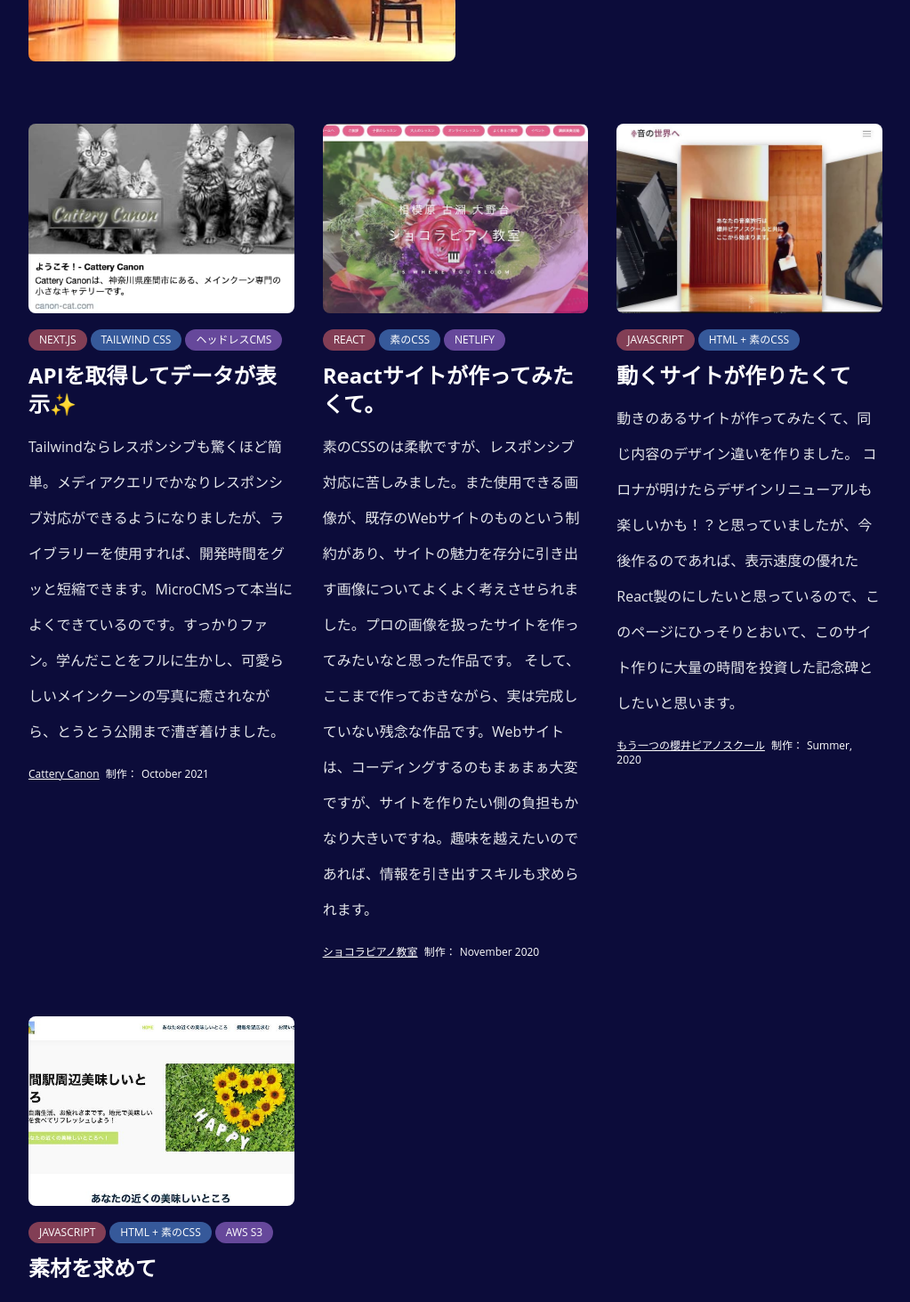
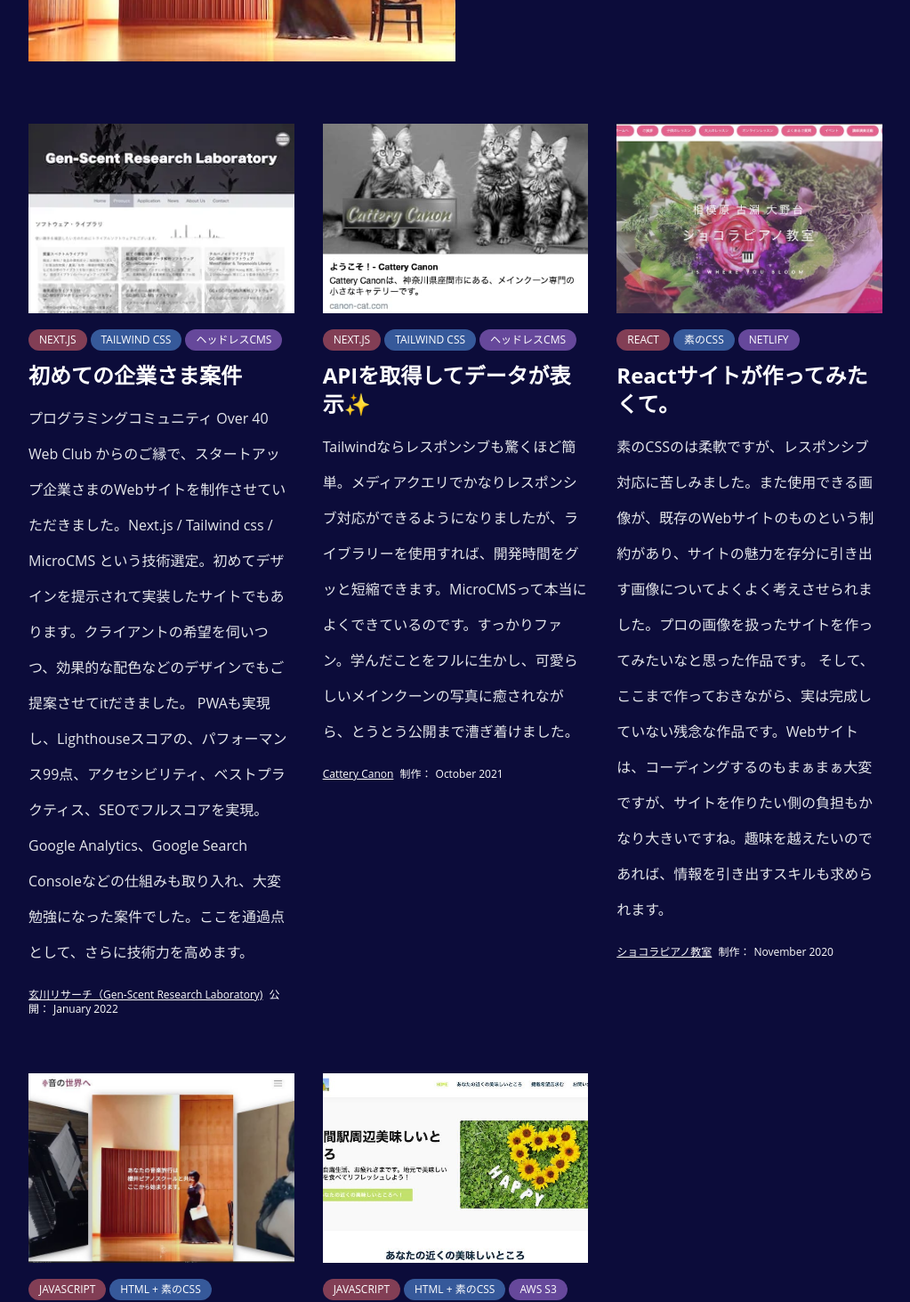
Before and after one commit to yoko-at-home/yoko-2021, a Next.js app: page /websites in a window 1280 px wide. Shown: the part 840-2303 px from the top of the page at 89% size, without its empty margins (248-1271 px from the left). Built offline with nearby package versions, Linux system fonts and the light colour scheme.

Commit message:
Gen-scent追加

```diff
--- a/src/pages/websites.js
+++ b/src/pages/websites.js
@@ -27,7 +27,7 @@ const websites = () => {
                   width={700}
                   height={500}
                   alt='櫻井ピアノスクール'
-                  className='object-cover w-full h-full max-h-64 sm:max-h-96 rounded-lg'
+                  className='object-cover w-full h-full max-h-64 sm:max-h-96'
                   src='/pic_piano01.jpg'
                 />
               </a>
@@ -60,6 +60,53 @@ const websites = () => {
           <div className='grid grid-cols-12 gap-x-8 gap-y-16 sm:px-5 pb-10'>
             <div className='flex flex-col col-span-12 sm:col-span-6 xl:col-span-4 items-start space-y-3'>
               <a
+                href='https://www.gen-scent.com/'
+                target='_blank'
+                rel='noopener noreferrer'
+                className='block'
+              >
+                <Image
+                  width={700}
+                  height={500}
+                  alt='Gen-Scent Research Laboratory様Webサイト'
+                  className='object-cover overflow-hidden mb-2 w-full max-h-56'
+                  src='/images/web-genscent.webp'
+                />
+              </a>
+              <div className='flex flex-row'>
+                <SkillTag spanColor='red'>Next.js</SkillTag>
+                <SkillTag spanColor='blue'>Tailwind css</SkillTag>
+                <SkillTag spanColor='purple'>ヘッドレスCMS</SkillTag>
+              </div>
+              <h2 className='text-lg sm:text-xl md:text-2xl font-bold'>
+                初めての企業さま案件
+              </h2>
+              <p
+                id='blog'
+                className='text-sm md:text-lg lg:text-base leading-7 lg:leading-10 text-gray-200 '
+              >
+                プログラミングコミュニティ Over 40 Web Club
+                からのご縁で、スタートアップ企業さまのWebサイトを制作させていただきました。Next.js
+                / Tailwind css / <a href='https://microcms.io/'>MicroCMS</a>{" "}
+                という技術選定。初めてデザインを提示されて実装したサイトでもあります。クライアントの希望を伺いつつ、効果的な配色などのデザインでもご提案させてitだきました。
+                PWAも実現し、Lighthouseスコアの、パフォーマンス99点、アクセシビリティ、ベストプラクティス、SEOでフルスコアを実現。
+                Google Analytics、Google Search
+                Consoleなどの仕組みも取り入れ、大変勉強になった案件でした。ここを通過点として、さらに技術力を高めます。
+              </p>
+              <p className='pt-2 text-xs font-medium'>
+                <a
+                  href='https://www.gen-scent.com/'
+                  target='_blank'
+                  rel='noopener noreferrer'
+                  className='mr-1 underline'
+                >
+                  玄川リサーチ（Gen-Scent Research Laboratory)
+                </a>{" "}
+                公開：<span className='mx-1'>January 2022</span>
+              </p>
+            </div>
+            <div className='flex flex-col col-span-12 sm:col-span-6 xl:col-span-4 items-start space-y-3'>
+              <a
                 href='https://canon-cat.com'
                 target='_blank'
                 rel='noopener noreferrer'
@@ -68,8 +115,8 @@ const websites = () => {
                 <Image
                   width={700}
                   height={500}
-                  alt='Cattery Cannon'
-                  className='object-cover overflow-hidden mb-2 w-full max-h-56 rounded-lg'
+                  alt='Cattery Canon様Webサイト'
+                  className='object-cover overflow-hidden mb-2 w-full max-h-56'
                   src='/images/web-canoncat.jpg'
                 />
               </a>
@@ -94,7 +141,7 @@ const websites = () => {
               </p>
               <p className='pt-2 text-xs font-medium'>
                 <a
-                  href='https://cattery-canon.vercel.app/'
+                  href='https://cattery-canon.com/'
                   target='_blank'
                   rel='noopener noreferrer'
                   className='mr-1 underline'
@@ -119,7 +166,7 @@ const websites = () => {
                   width={700}
                   height={500}
                   alt='ショコラピアノ教室'
-                  className='object-cover overflow-hidden mb-2 w-full max-h-56 rounded-lg shadow-sm'
+                  className='object-cover overflow-hidden mb-2 w-full max-h-56 shadow-sm'
                   src='/pic_piano02.jpg'
                 />
               </a>
@@ -154,7 +201,7 @@ const websites = () => {
                   width={700}
                   height={500}
                   alt='もう一つの櫻井ピアノスクール'
-                  className='object-cover overflow-hidden mb-2 w-full max-h-56 rounded-lg shadow-sm'
+                  className='object-cover overflow-hidden mb-2 w-full max-h-56 shadow-sm'
                   src='/pic_piano03.jpg'
                 />
               </a>
@@ -196,7 +243,7 @@ const websites = () => {
                   width={700}
                   height={500}
                   alt='座間駅周辺美味しいところ'
-                  className='object-cover overflow-hidden mb-2 w-full max-h-56 rounded-lg shadow-sm'
+                  className='object-cover overflow-hidden mb-2 w-full max-h-56 shadow-sm'
                   src='/pic_web_zama.jpg'
                 />
               </a>
@@ -223,64 +270,6 @@ const websites = () => {
                 制作：<span className='mx-1'>May 2020</span>
               </p>
             </div>
-
-            {/* <div className='flex flex-col col-span-12 sm:col-span-6 xl:col-span-4 items-start space-y-3'>
-              <a href='#_' className='block'>
-                <Image
-                  width={700}
-                  height={500}
-                  alt='Cattery Cannon(仮)'
-                  className='object-cover overflow-hidden mb-2 w-full max-h-56 rounded-lg'
-                  src='/pic_microcms.jpg'
-                />
-              </a>
-              <div className='inline-block items-center py-1.5 px-3 text-xs font-medium leading-none text-white uppercase bg-gray-800 rounded-full'>
-                <span>Business</span>
-              </div>
-              <h2 className='text-lg sm:text-xl md:text-2xl font-bold'>
-                Simple Time Management
-              </h2>
-              <p className='text-sm text-gray-200 md:text-lg lg:text-base leading-7 lg:leading-10 '>
-                Managing your time can make the difference between getting ahead
-                in life or staying exactly where you are.
-              </p>
-              <p className='pt-2 text-xs font-medium'>
-                <a href='#_' className='mr-1 underline'>
-                  Scott Reedman
-                </a>{" "}
-                · <span className='mx-1'>May 18, 2021</span> ·{" "}
-                <span className='mx-1 text-gray-600'>3 min. read</span>
-              </p>
-            </div> */}
-
-            {/* <div className='flex flex-col col-span-12 sm:col-span-6 xl:col-span-4 items-start space-y-3'>
-              <a href='#_' className='block'>
-                <Image
-                  width={700}
-                  height={500}
-                  alt='bbbb'
-                  className='object-cover overflow-hidden mb-2 w-full max-h-56 rounded-lg'
-                  src='/pic01.jpg'
-                />
-              </a>
-              <div className='inline-block items-center py-1.5 px-3 text-xs font-medium leading-none text-white uppercase bg-yellow-400 rounded-full'>
-                <span>Nutrition</span>
-              </div>
-              <h2 className='text-lg sm:text-xl md:text-2xl font-bold'>
-                The Fruits Life
-              </h2>
-              <p className='text-sm text-gray-200 md:text-lg lg:text-base leading-7 lg:leading-10 '>
-                Take a moment and enjoy to enjoy the many fruits of life.
-                Relaxation and a healthy diet can go a long way.
-              </p>
-              <p className='pt-2 text-xs font-medium'>
-                <a href='#_' className='mr-1 underline'>
-                  Jake Caldwell
-                </a>{" "}
-                · <span className='mx-1'>May 15, 2021</span> ·{" "}
-                <span className='mx-1 text-gray-600'>3 min. read</span>
-              </p>
-            </div> */}
           </div>
         </div>
       </section>
```
Also changed, not shown: public/images/web-genscent.webp (added).
